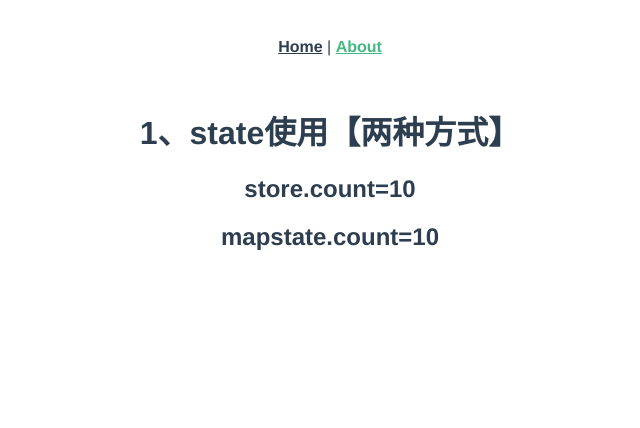
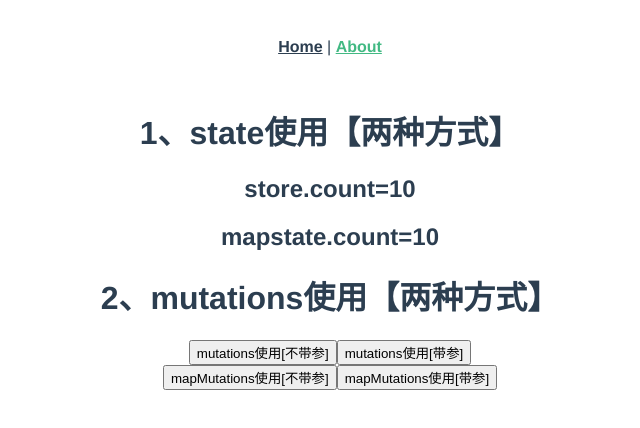
Before and after one commit to MrJiangChuan/vue-demo6, a Vue app: page /#/about in a window 1280 px wide. Shown: the top 428 px of the page, without its empty margins (310-950 px from the left). Built offline with nearby package versions, Linux system fonts and the light colour scheme.

Commit message:
mutations使用【两种方式】

```diff
--- a/src/store/index.js
+++ b/src/store/index.js
@@ -8,6 +8,14 @@ export default new Vuex.Store({
     count: 10
   },
   mutations: {
+    //不带参数
+    add(state){
+      state.count++
+    },
+    //带参数
+    addN(state, payload){
+      state.count += payload
+    }
   },
   actions: {
   },
--- a/src/views/About.vue
+++ b/src/views/About.vue
@@ -3,11 +3,16 @@
     <h1>1、state使用【两种方式】</h1>
     <h2>store.count={{$store.state.count}}</h2>
     <h2>mapstate.count={{count}}</h2>
+    <h1>2、mutations使用【两种方式】</h1>
+    <input type="button" value="mutations使用[不带参]" @click="handler1"/>
+    <input type="button" value="mutations使用[带参]" @click="handler2"/><br>
+    <input type="button" value="mapMutations使用[不带参]" @click="add"/>
+    <input type="button" value="mapMutations使用[带参]" @click="addN(5)"/>
   </div>
 </template>
 
 <script>
-  import {mapState} from 'vuex'
+  import {mapState,mapMutations} from 'vuex'
   export default {
     name: 'About',
     data() {
@@ -17,6 +22,15 @@
     },
     computed: {
       ...mapState(['count'])
+    },
+    methods: {
+      handler1() {
+          this.$store.commit('add')
+      },
+      handler2() {
+        this.$store.commit('addN',10)
+      },
+      ...mapMutations(['add','addN'])
     }
   }
 </script>
```
